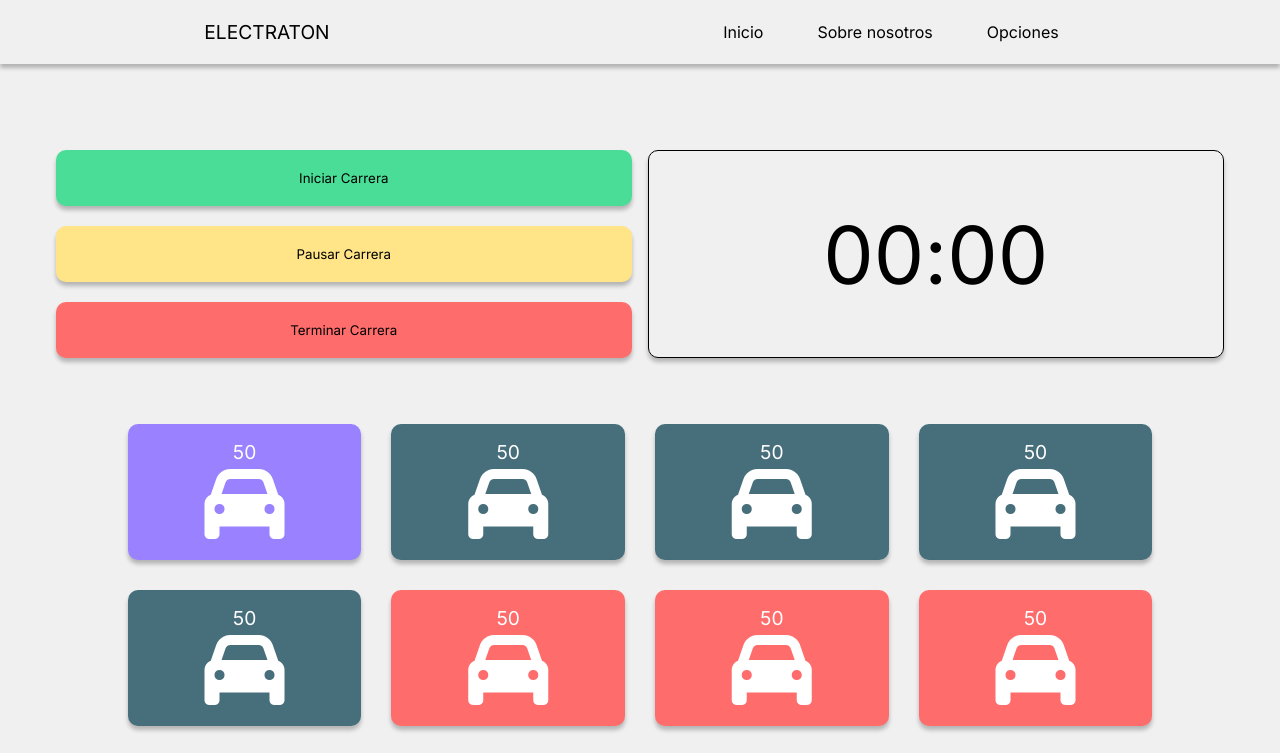
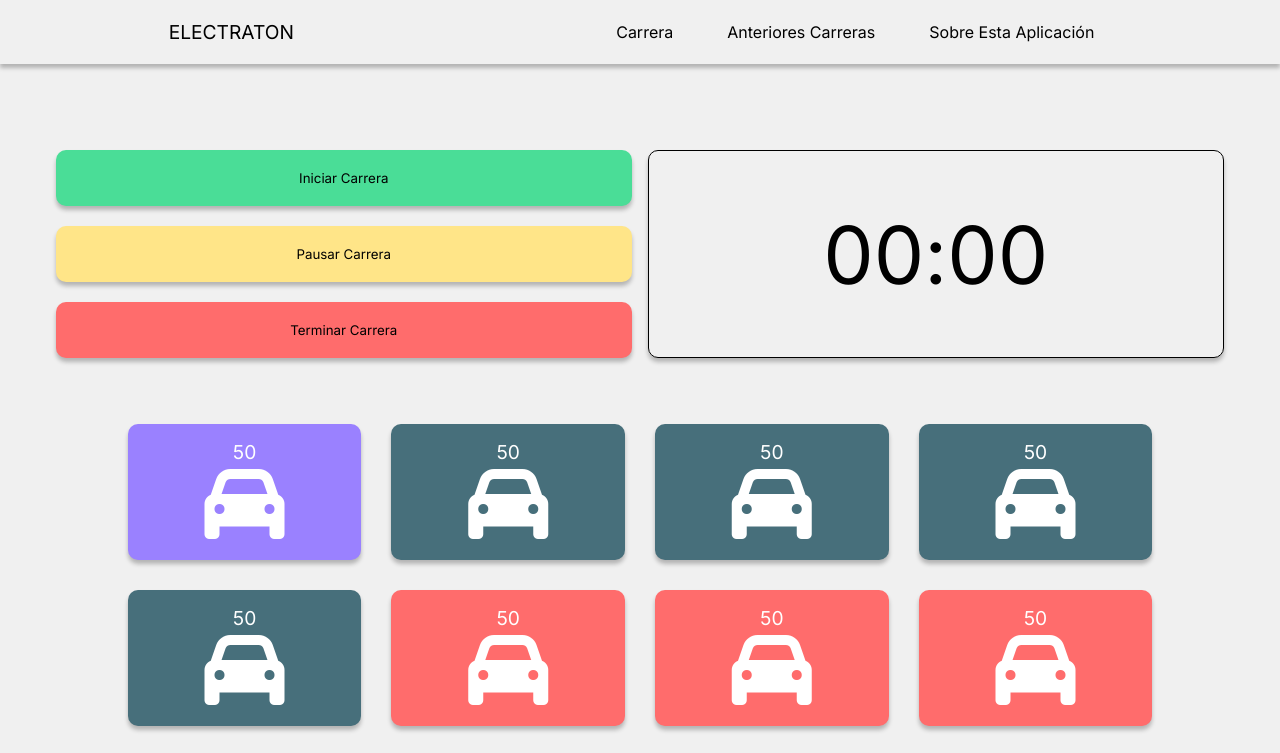
Before and after one commit to Axel-Meyrek/Aplicacion-Carreras, a website: page index.html in a window 1280 px wide. Shown: the top 753 px of the page. Drawn offline with Linux system fonts and the light colour scheme.

Commit message:
Update options header mian

```diff
--- a/index.html
+++ b/index.html
@@ -14,9 +14,9 @@
             <h1 class="logoItem">ELECTRATON</h1>
         </div>
         <nav class="nav">
-            <a class="nav_item" href="#">Inicio</a>
-            <a class="nav_item" href="#">Sobre nosotros</a>
-            <a class="nav_item" href="#">Opciones</a>
+            <a class="nav_item" href="#">Carrera</a>
+            <a class="nav_item" href="#">Anteriores Carreras</a>
+            <a class="nav_item" href="#">Sobre Esta Aplicación</a>
         </nav>
     </header>
 
```
